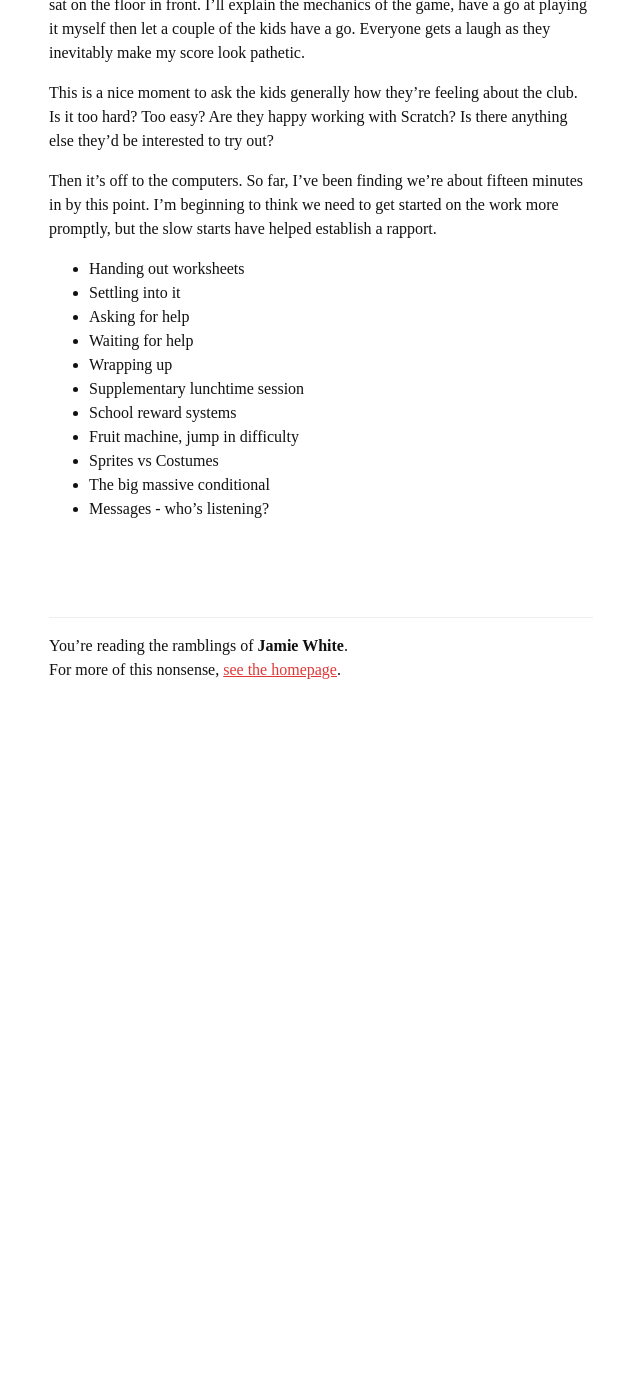
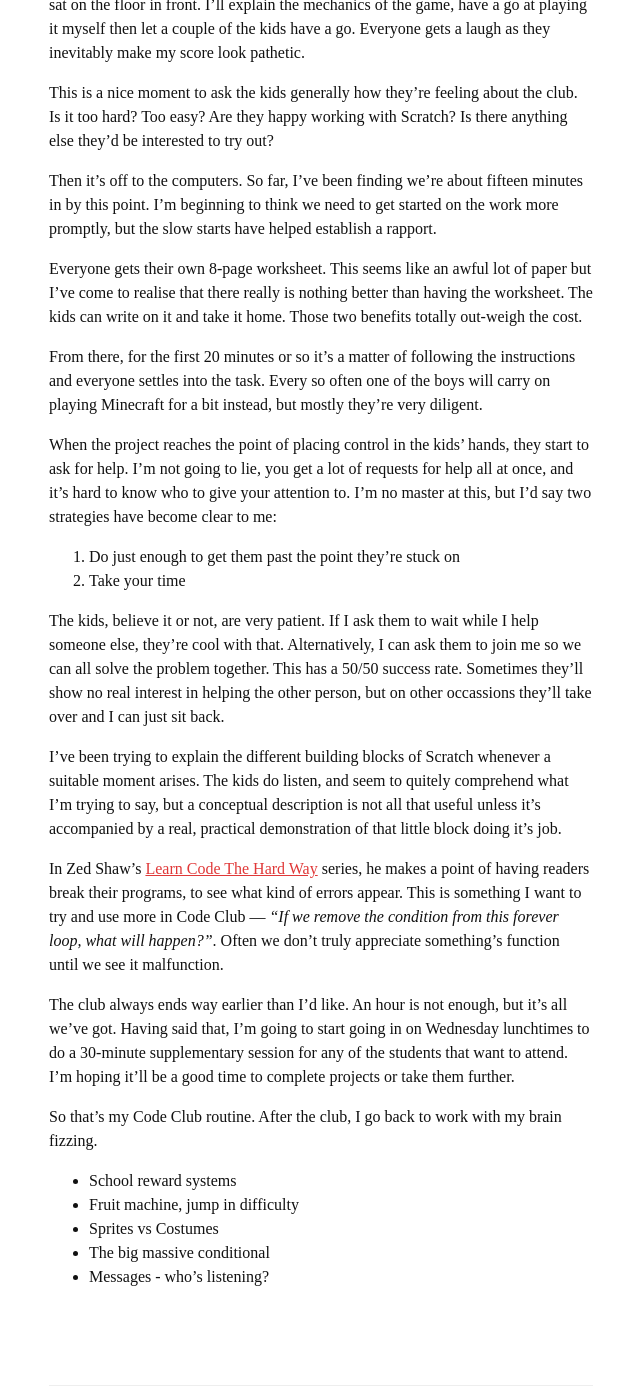
Before and after one commit to jgwhite/jgwhite.github.io, a Jekyll site: the page built from _posts/2013-05-09-code-club-4.md, in a window 1280 px wide and 1400 px high, scrolled down 1147 px. Shown: the whole window, without its empty margins (319-959 px from the left). Built offline with Jekyll 4.4.1, drawn with Linux system fonts in a browser that asks for light colours; some web fonts are replaced; before the commit the page ends 1877 px from its top, so only the background shows below that; some of the changed text lies outside the part shown.

Commit message:
Update Code Club: Week 4

```diff
--- a/_posts/2013-05-09-code-club-4.md
+++ b/_posts/2013-05-09-code-club-4.md
@@ -44,12 +44,52 @@ Then it’s off to the computers. So far, I’ve been finding we’re about fift
 minutes in by this point. I’m beginning to think we need to get started on
 the work more promptly, but the slow starts have helped establish a rapport.
 
-* Handing out worksheets
-* Settling into it
-* Asking for help
-* Waiting for help
-* Wrapping up
-* Supplementary lunchtime session
+Everyone gets their own 8-page worksheet. This seems like an awful lot of
+paper but I’ve come to realise that there really is nothing better than
+having the worksheet. The kids can write on it and take it home. Those
+two benefits totally out-weigh the cost.
+
+From there, for the first 20 minutes or so it’s a matter of following
+the instructions and everyone settles into the task. Every so often one
+of the boys will carry on playing Minecraft for a bit instead, but mostly
+they’re very diligent.
+
+When the project reaches the point of placing control in the kids’ hands,
+they start to ask for help. I’m not going to lie, you get a lot of
+requests for help all at once, and it’s hard to know who to give your
+attention to. I’m no master at this, but I’d say two strategies have become
+clear to me:
+
+1. Do just enough to get them past the point they’re stuck on
+2. Take your time
+
+The kids, believe it or not, are very patient. If I ask them to wait while
+I help someone else, they’re cool with that. Alternatively, I can ask them
+to join me so we can all solve the problem together. This has a 50/50
+success rate. Sometimes they’ll show no real interest in helping the other
+person, but on other occassions they’ll take over and I can just sit back.
+
+I’ve been trying to explain the different building blocks of Scratch
+whenever a suitable moment arises. The kids do listen, and seem to quitely
+comprehend what I’m trying to say, but a conceptual description is not all
+that useful unless it’s accompanied by a real, practical demonstration of
+that little block doing it’s job.
+
+In Zed Shaw’s [Learn Code The Hard Way][lcthw] series, he makes a point of
+having readers break their programs, to see what kind of errors appear.
+This is something I want to try and use more in Code Club —
+*“If we remove the condition from this forever loop, what will happen?”*.
+Often we don’t truly appreciate something’s function until we see it
+malfunction.
+
+The club always ends way earlier than I’d like. An hour is not enough,
+but it’s all we’ve got. Having said that, I’m going to start going in
+on Wednesday lunchtimes to do a 30-minute supplementary session for any
+of the students that want to attend. I’m hoping it’ll be a good time to
+complete projects or take them further.
+
+So that’s my Code Club routine. After the club, I go back to work with
+my brain fizzing.
 
 * School reward systems
 * Fruit machine, jump in difficulty
```
Also changed, not shown: other parts of _posts/2013-05-09-code-club-4.md (+2 -1 lines).
